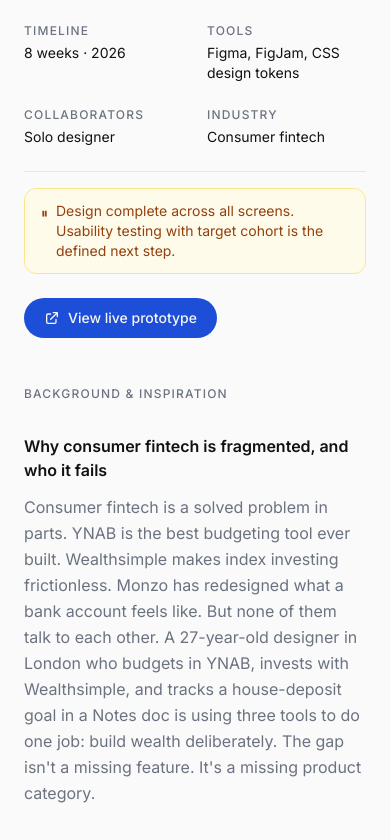
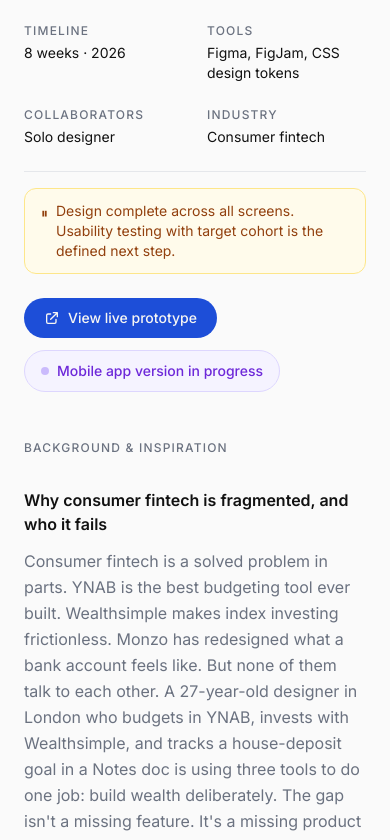
Before and after one commit to IshwaryaSuresh/ishwarya-portfolio, a React (Vite) app: page /work/kaizen in a window 390 px wide. Shown: the part 833-1673 px from the top of the page. Built offline with nearby package versions, Linux system fonts and the light colour scheme.

Commit message:
Add 'Mobile app version in progress' badge to Kaizen case study
Adds optional wip field to Project type. Kaizen renders a pulsing
violet badge next to the prototype button signalling active work.

Co-Authored-By: Claude Sonnet 4.6 <noreply@anthropic.com>

```diff
--- a/src/data/projects.ts
+++ b/src/data/projects.ts
@@ -60,6 +60,7 @@ export type Project = {
       }[]
     }
   }
+  wip?: string
   zineInspiration?: {
     references: { src: string; caption: string }[]
     mockups: { src: string; caption: string }[]
@@ -120,6 +121,7 @@ export const projects: Project[] = [
     duration: '8 weeks · 2026',
     tools: ['Figma', 'FigJam', 'CSS design tokens'],
     prototype: '/kaizen/Kaizen.html',
+    wip: 'Mobile app version in progress',
     heroImage: '/uploads/kaizen/hero.png',
     background: {
       understandingNeedsTitle: 'Why consumer fintech is fragmented, and who it fails',
--- a/src/pages/work/CaseStudy.tsx
+++ b/src/pages/work/CaseStudy.tsx
@@ -175,8 +175,9 @@ export default function CaseStudy() {
           </div>
         )}
 
+        {(project.prototype || project.wip) && (
+          <div className="mt-6 flex flex-wrap items-center gap-3">
             {project.prototype && (
-          <div className="mt-6">
               <a
                 href={project.prototype}
                 target="_blank"
@@ -188,6 +189,13 @@ export default function CaseStudy() {
                 </svg>
                 View live prototype
               </a>
+            )}
+            {project.wip && (
+              <span className="inline-flex items-center gap-2 bg-violet-50 border border-violet-200 text-violet-700 px-4 py-2.5 rounded-full text-sm font-medium">
+                <span className="w-2 h-2 rounded-full bg-violet-400 animate-pulse" />
+                {project.wip}
+              </span>
+            )}
           </div>
         )}
       </div>
```
Lines whose indentation alone changed are shown as unchanged.
